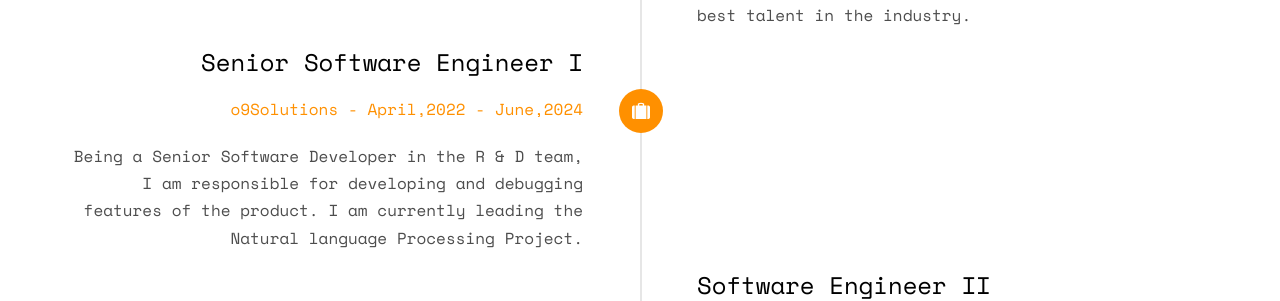
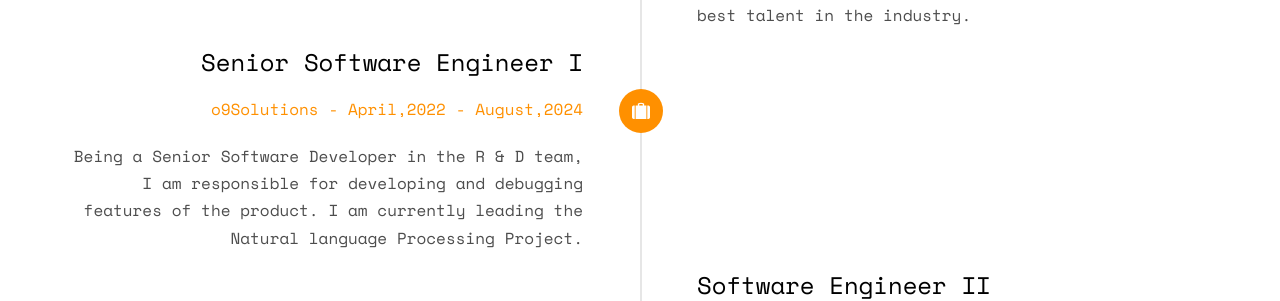
Before and after one commit to sirius93/sirius93.github.io, a Jekyll site: the page index.html, which Jekyll copies as it is, in a window 1280 px wide and 900 px high, scrolled down 2532 px. Shown: the part 163-464 px from the top of the window. Built offline with Jekyll 4.4.1, drawn with Linux system fonts in a browser that asks for light colours; some web fonts are replaced.

Commit message:
minor update

```diff
--- a/index.html
+++ b/index.html
@@ -315,7 +315,7 @@
 							<div class="timeline-panel">
 								<div class="timeline-heading">
 									<h3 class="timeline-title">Senior Software Engineer I</h3>
-									<span class="company"><a href="https://o9solutions.com" target="_blank">o9Solutions - April,2022 - June,2024</a></span>
+									<span class="company"><a href="https://o9solutions.com" target="_blank">o9Solutions - April,2022 - August,2024</a></span>
 								</div>
 								<div class="timeline-body">
 									<p>Being a Senior Software Developer in the R & D team, I am responsible for
```
Also changed, not shown: 2 other files.
